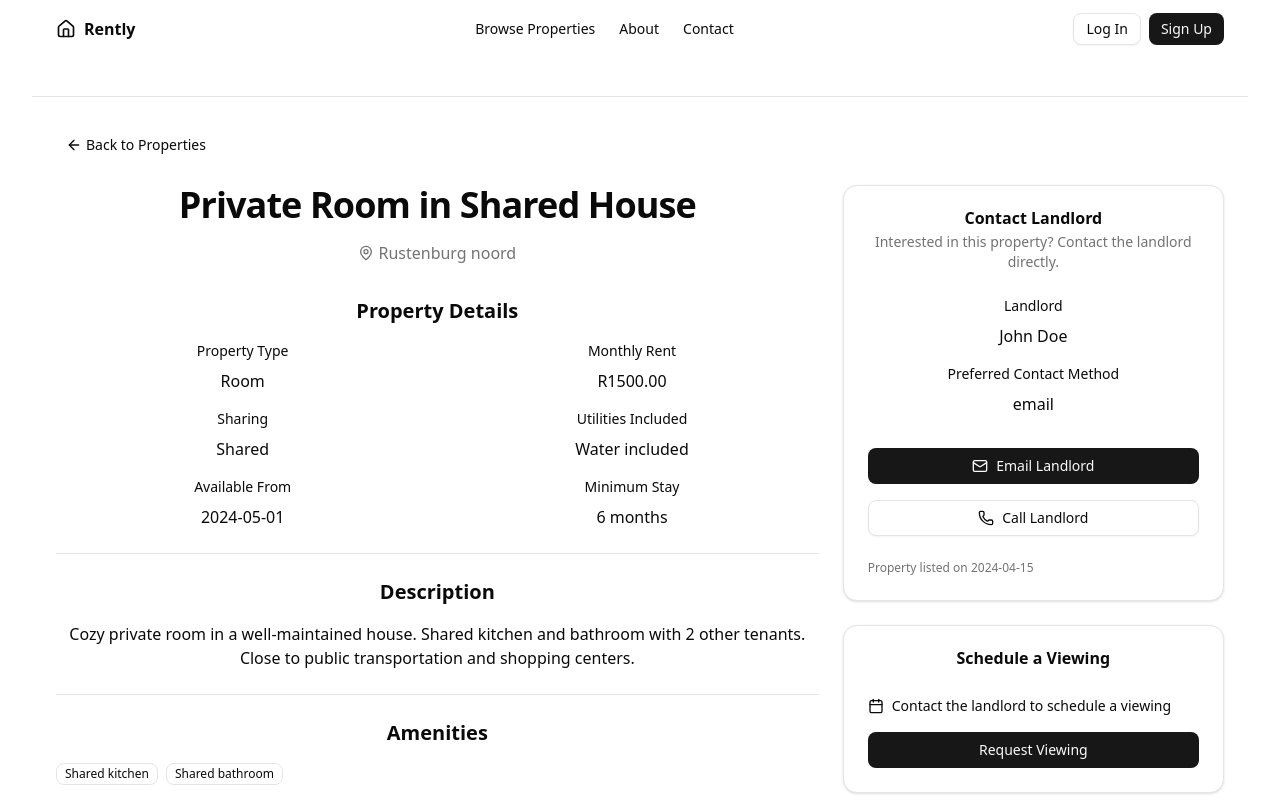
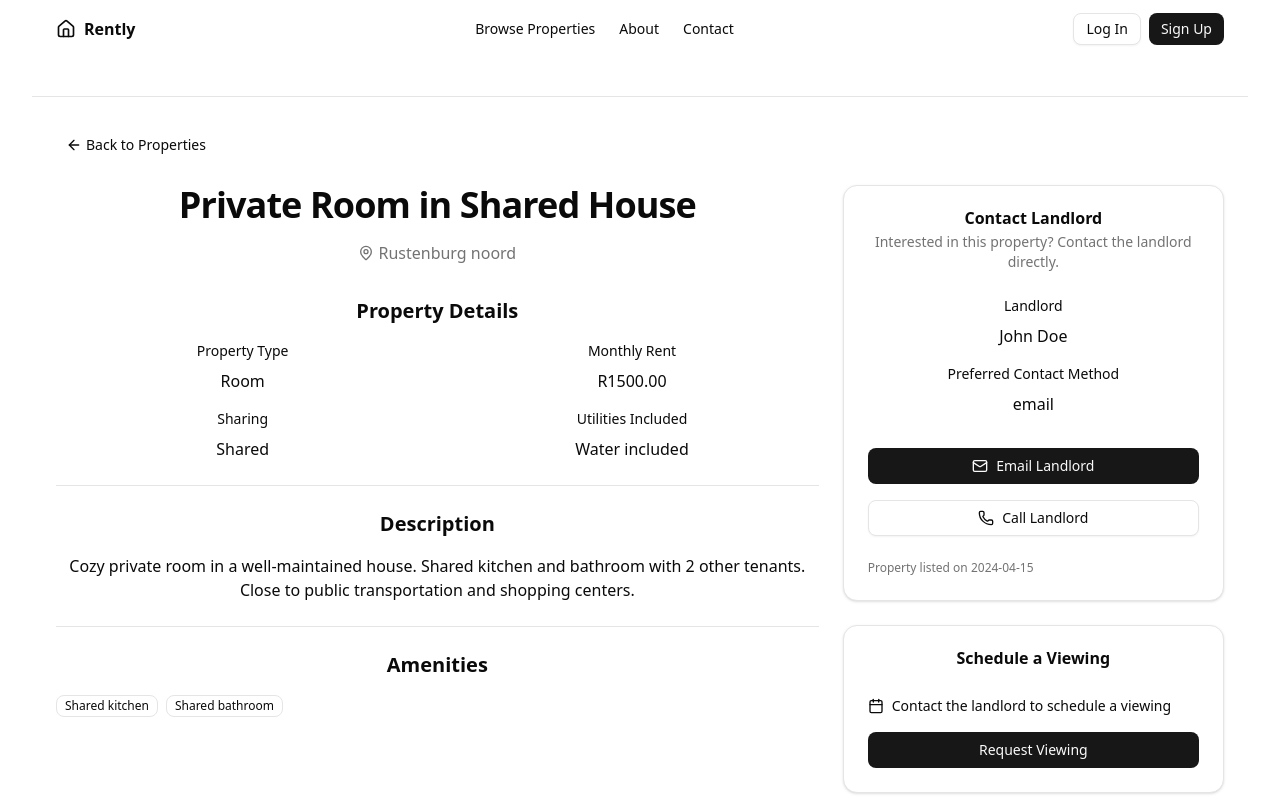
Before and after one commit to whoIsImai/Restly, a React (Vite) app: page /properties/1 in a window 1280 px wide. Shown: the top 800 px of the page. Built offline with nearby package versions, Linux system fonts and the light colour scheme.

Commit message:
removed unnecessary code

```diff
--- a/src/pages/PropertyDetail.tsx
+++ b/src/pages/PropertyDetail.tsx
@@ -84,14 +84,6 @@ export default function PropertyDetailPage() {
                   <div className="space-y-2">
                     <div className="text-sm font-medium">Utilities Included</div>
                     <div>{property.utilities.join(", ") || "None"}</div>
-                  </div>
-                  <div className="space-y-2">
-                    <div className="text-sm font-medium">Available From</div>
-                    <div>{property.availableFrom}</div>
-                  </div>
-                  <div className="space-y-2">
-                    <div className="text-sm font-medium">Minimum Stay</div>
-                    <div>{property.minStay}</div>
                   </div>
                 </div>
               </div>
```
